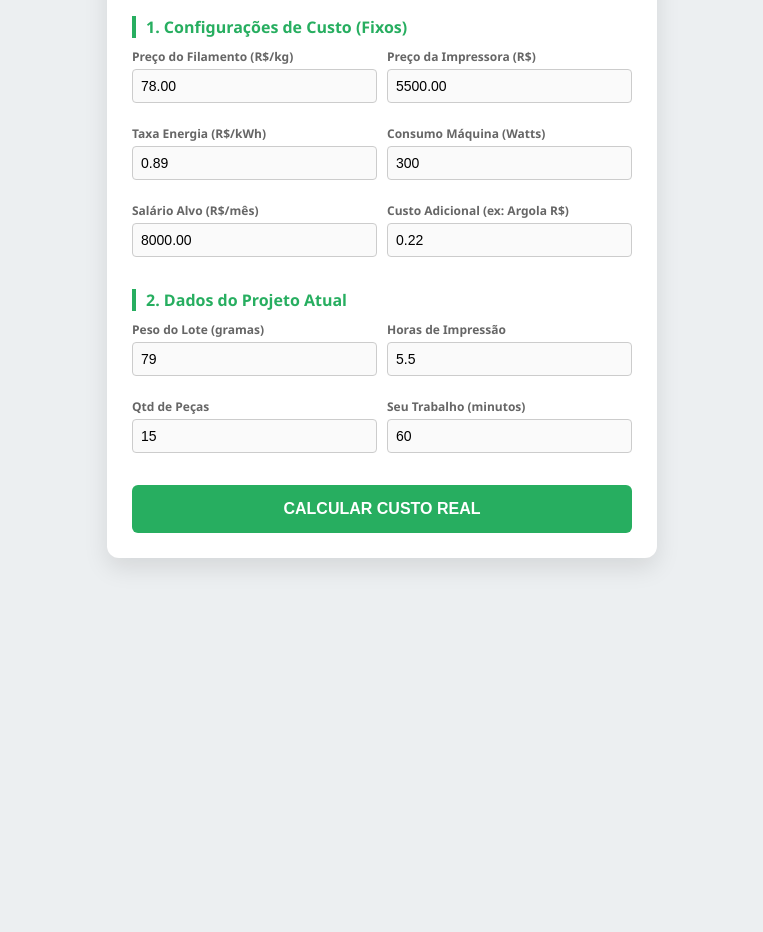
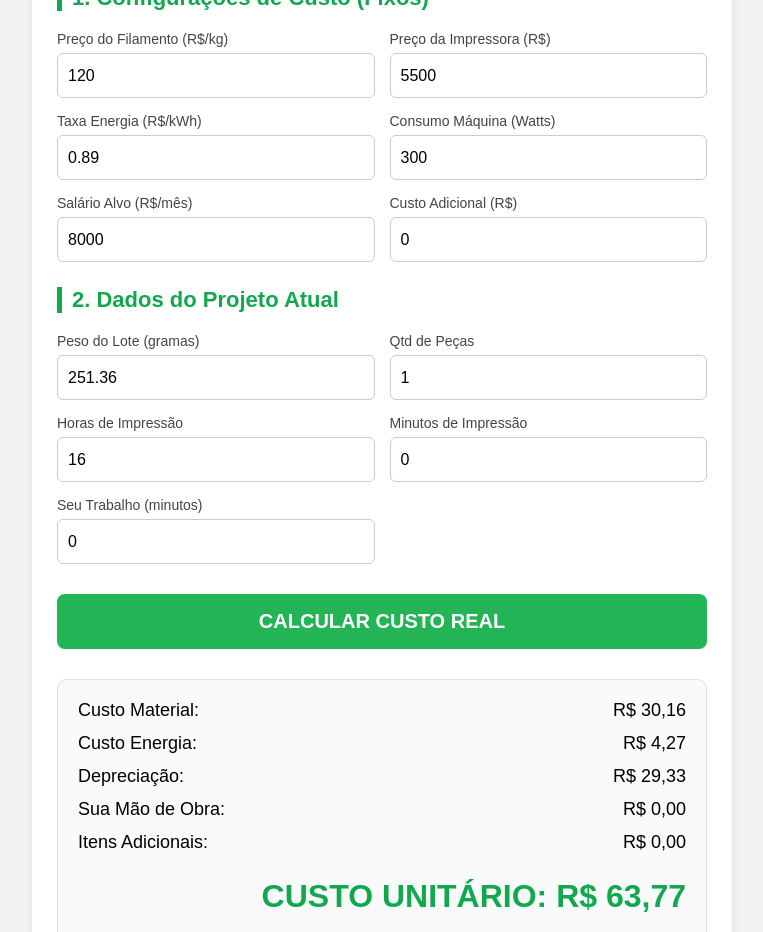
Before and after one commit to cesarlopesilva/calculadora3d, a plain HTML site: page index.html in a window 1280 px wide. Shown: the part 122-1054 px from the top of the page, without its empty margins (258-1021 px from the left). Before the commit the page ends 800 px from the top, so only its background shows below. Drawn offline with Linux system fonts and the light colour scheme.

Commit message:
Update index.html

```diff
--- a/index.html
+++ b/index.html
@@ -1,134 +1,322 @@
 <!DOCTYPE html>
-<html lang="pt-br">
+<html lang="pt-BR">
 <head>
-    <meta charset="UTF-8">
-    <meta name="viewport" content="width=device-width, initial-scale=1.0">
-    <title>Calculadora 3D Pro - Flexível</title>
+  <meta charset="UTF-8" />
+  <meta name="viewport" content="width=device-width, initial-scale=1.0"/>
+  <title>Calculadora 3D Pro</title>
+
   <style>
-        body { font-family: 'Segoe UI', Tahoma, Geneva, Verdana, sans-serif; background: #eceff1; display: flex; justify-content: center; padding: 20px; }
-        .card { background: white; padding: 25px; border-radius: 12px; box-shadow: 0 10px 25px rgba(0,0,0,0.1); width: 100%; max-width: 500px; }
-        h2 { color: #2c3e50; text-align: center; margin-bottom: 20px; border-bottom: 2px solid #27ae60; padding-bottom: 10px; }
-        h3 { font-size: 16px; color: #27ae60; margin-top: 20px; margin-bottom: 10px; border-left: 4px solid #27ae60; padding-left: 10px; }
-        .grid { display: grid; grid-template-columns: 1fr 1fr; gap: 10px; }
-        .input-group { margin-bottom: 12px; }
-        label { display: block; font-size: 12px; color: #666; margin-bottom: 4px; font-weight: bold; }
-        input { width: 100%; padding: 8px; border: 1px solid #ccc; border-radius: 4px; box-sizing: border-box; font-size: 14px; background: #fafafa; }
-        button { width: 100%; padding: 15px; background: #27ae60; color: white; border: none; border-radius: 6px; font-size: 16px; cursor: pointer; margin-top: 20px; font-weight: bold; transition: 0.3s; }
-        button:hover { background: #1e8449; }
-        .results { margin-top: 25px; padding: 15px; background: #f9f9f9; border-radius: 8px; border: 1px solid #ddd; display: none; }
-        .result-item { display: flex; justify-content: space-between; margin-bottom: 8px; font-size: 14px; color: #333; }
-        .total { font-size: 18px; font-weight: bold; color: #2c3e50; margin-top: 10px; border-top: 2px solid #eee; padding-top: 10px; }
-        .highlight { color: #27ae60; font-size: 22px; }
+    *{
+      margin:0;
+      padding:0;
+      box-sizing:border-box;
+      font-family:Arial, Helvetica, sans-serif;
+    }
+
+    body{
+      background:#f2f2f2;
+      padding:20px;
+      display:flex;
+      justify-content:center;
+    }
+
+    .container{
+      width:100%;
+      max-width:700px;
+      background:#fff;
+      padding:25px;
+      border-radius:12px;
+      box-shadow:0 2px 10px rgba(0,0,0,.08);
+    }
+
+    h1{
+      text-align:center;
+      margin-bottom:25px;
+      color:#1e3a5f;
+    }
+
+    .section-title{
+      color:#11a84f;
+      font-size:22px;
+      font-weight:bold;
+      margin:25px 0 20px;
+      border-left:5px solid #11a84f;
+      padding-left:10px;
+    }
+
+    .grid{
+      display:grid;
+      grid-template-columns:1fr 1fr;
+      gap:15px;
+    }
+
+    .field{
+      display:flex;
+      flex-direction:column;
+    }
+
+    label{
+      margin-bottom:6px;
+      font-size:14px;
+      color:#444;
+    }
+
+    input{
+      height:45px;
+      padding:10px;
+      border:1px solid #ccc;
+      border-radius:6px;
+      font-size:16px;
+    }
+
+    button{
+      width:100%;
+      height:55px;
+      margin-top:30px;
+      border:none;
+      border-radius:8px;
+      background:#22b455;
+      color:#fff;
+      font-size:20px;
+      font-weight:bold;
+      cursor:pointer;
+      transition:.2s;
+    }
+
+    button:hover{
+      background:#169744;
+    }
+
+    .resultado{
+      margin-top:30px;
+      border:1px solid #ddd;
+      border-radius:10px;
+      padding:20px;
+      background:#fafafa;
+    }
+
+    .linha{
+      display:flex;
+      justify-content:space-between;
+      margin-bottom:12px;
+      font-size:18px;
+    }
+
+    .total{
+      margin-top:25px;
+      font-size:32px;
+      font-weight:bold;
+      color:#11a84f;
+      text-align:right;
+    }
+
+    .venda{
+      margin-top:20px;
+      text-align:center;
+      font-size:22px;
+      font-weight:bold;
+    }
+
+    .venda span{
+      display:block;
+      margin-top:10px;
+      color:#11a84f;
+      font-size:42px;
+    }
+
+    @media(max-width:700px){
+      .grid{
+        grid-template-columns:1fr;
+      }
+    }
   </style>
 </head>
+
 <body>
 
-<div class="card">
-    <h2>Calculadora 3D Pro</h2>
+<div class="container">
 
-    <h3>1. Configurações de Custo (Fixos)</h3>
+  <h1>Calculadora 3D Pro</h1>
+
+  <div class="section-title">1. Configurações de Custo (Fixos)</div>
+
   <div class="grid">
-        <div class="input-group">
+
+    <div class="field">
       <label>Preço do Filamento (R$/kg)</label>
-            <input type="number" id="cfgPrecoFilamento" value="78.00">
-        </div>
-        <div class="input-group">
-            <label>Preço da Impressora (R$)</label>
-            <input type="number" id="cfgPrecoImpressora" value="5500.00">
-        </div>
-        <div class="input-group">
-            <label>Taxa Energia (R$/kWh)</label>
-            <input type="number" id="cfgTaxaEnergia" value="0.89">
-        </div>
-        <div class="input-group">
-            <label>Consumo Máquina (Watts)</label>
-            <input type="number" id="cfgConsumoW" value="300">
-        </div>
-        <div class="input-group">
-            <label>Salário Alvo (R$/mês)</label>
-            <input type="number" id="cfgSalario" value="8000.00">
-        </div>
-        <div class="input-group">
-            <label>Custo Adicional (ex: Argola R$)</label>
-            <input type="number" id="cfgAdicional" value="0.22">
-        </div>
+      <input type="number" id="filamento" value="120" step="0.01">
     </div>
 
-    <h3>2. Dados do Projeto Atual</h3>
+    <div class="field">
+      <label>Preço da Impressora (R$)</label>
+      <input type="number" id="impressora" value="5500" step="0.01">
+    </div>
+
+    <div class="field">
+      <label>Taxa Energia (R$/kWh)</label>
+      <input type="number" id="energia" value="0.89" step="0.01">
+    </div>
+
+    <div class="field">
+      <label>Consumo Máquina (Watts)</label>
+      <input type="number" id="consumo" value="300">
+    </div>
+
+    <div class="field">
+      <label>Salário Alvo (R$/mês)</label>
+      <input type="number" id="salario" value="8000" step="0.01">
+    </div>
+
+    <div class="field">
+      <label>Custo Adicional (R$)</label>
+      <input type="number" id="adicional" value="0" step="0.01">
+    </div>
+
+  </div>
+
+  <div class="section-title">2. Dados do Projeto Atual</div>
+
   <div class="grid">
-        <div class="input-group">
+
+    <div class="field">
       <label>Peso do Lote (gramas)</label>
-            <input type="number" id="pesoTotal" value="79">
+      <input type="number" id="peso" value="251.36" step="0.01">
     </div>
-        <div class="input-group">
+
+    <div class="field">
+      <label>Qtd de Peças</label>
+      <input type="number" id="pecas" value="1">
+    </div>
+
+    <div class="field">
       <label>Horas de Impressão</label>
-            <input type="number" id="tempoImpressao" value="5.5">
+      <input type="number" id="horas" value="16">
     </div>
-        <div class="input-group">
-            <label>Qtd de Peças</label>
-            <input type="number" id="qtdPecas" value="15">
+
+    <div class="field">
+      <label>Minutos de Impressão</label>
+      <input type="number" id="minutos" value="0">
     </div>
-        <div class="input-group">
+
+    <div class="field">
       <label>Seu Trabalho (minutos)</label>
-            <input type="number" id="tempoHumano" value="60">
+      <input type="number" id="trabalho" value="0">
     </div>
+
   </div>
 
   <button onclick="calcular()">CALCULAR CUSTO REAL</button>
 
-    <div class="results" id="output">
-        <div class="result-item"><span>Custo Material:</span> <span id="resFilamento"></span></div>
-        <div class="result-item"><span>Custo Energia:</span> <span id="resEnergia"></span></div>
-        <div class="result-item"><span>Depreciação:</span> <span id="resDeprec"></span></div>
-        <div class="result-item"><span>Sua Mão de Obra:</span> <span id="resMaoObra"></span></div>
-        <div class="result-item"><span>Itens Adicionais:</span> <span id="resAdicional"></span></div>
-        <div class="result-item total"><span>CUSTO UNITÁRIO:</span> <span id="resTotal" class="highlight"></span></div>
-        <div style="text-align: center; margin-top: 15px; font-weight: bold;">
-            Sugestão de Venda (2x Custo): <br>
-            <span id="resSugestao" style="color: #27ae60; font-size: 24px;"></span>
+  <div class="resultado">
+
+    <div class="linha">
+      <span>Custo Material:</span>
+      <span id="resMaterial">R$ 0,00</span>
     </div>
+
+    <div class="linha">
+      <span>Custo Energia:</span>
+      <span id="resEnergia">R$ 0,00</span>
     </div>
+
+    <div class="linha">
+      <span>Depreciação:</span>
+      <span id="resDepreciacao">R$ 0,00</span>
+    </div>
+
+    <div class="linha">
+      <span>Sua Mão de Obra:</span>
+      <span id="resMao">R$ 0,00</span>
+    </div>
+
+    <div class="linha">
+      <span>Itens Adicionais:</span>
+      <span id="resAdd">R$ 0,00</span>
+    </div>
+
+    <div class="total" id="total">
+      R$ 0,00
+    </div>
+
+    <div class="venda">
+      Sugestão de Venda (2x Custo):
+      <span id="venda">R$ 0,00</span>
+    </div>
+
+  </div>
+
 </div>
 
 <script>
-    function calcular() {
-        // Captura valores das configurações (Fixos/Manuais)
-        const precoKgFilamento = parseFloat(document.getElementById('cfgPrecoFilamento').value);
-        const valorImpressora = parseFloat(document.getElementById('cfgPrecoImpressora').value);
-        const taxaEnergia = parseFloat(document.getElementById('cfgTaxaEnergia').value);
-        const consumoW = parseFloat(document.getElementById('cfgConsumoW').value);
-        const salarioDesejado = parseFloat(document.getElementById('cfgSalario').value);
-        const adicionalUnitario = parseFloat(document.getElementById('cfgAdicional').value);
 
-        const vidaUtilHoras = 3000; // Média padrão de mercado
-        const horasTrabalhadasMes = 160;
+function moeda(valor){
+  return valor.toLocaleString('pt-BR',{
+    style:'currency',
+    currency:'BRL'
+  });
+}
 
-        // Captura valores do projeto
-        const pesoTotalGrams = parseFloat(document.getElementById('pesoTotal').value);
-        const tempoImpressaoHours = parseFloat(document.getElementById('tempoImpressao').value);
-        const qtdPecas = parseInt(document.getElementById('qtdPecas').value);
-        const tempoHumanoMinutos = parseFloat(document.getElementById('tempoHumano').value);
+function calcular(){
 
-        // Cálculos
-        const custoFilamentoUn = (precoKgFilamento / 1000 * pesoTotalGrams) / qtdPecas;
-        const custoEnergiaUn = ((consumoW / 1000) * tempoImpressaoHours * taxaEnergia) / qtdPecas;
-        const custoDeprecUn = (valorImpressora / vidaUtilHoras * tempoImpressaoHours) / qtdPecas;
-        const valorHoraTrabalho = salarioDesejado / horasTrabalhadasMes;
-        const custoMaoObraUn = (valorHoraTrabalho * (tempoHumanoMinutos / 60)) / qtdPecas;
+  const filamento = parseFloat(document.getElementById('filamento').value) || 0;
+  const impressora = parseFloat(document.getElementById('impressora').value) || 0;
+  const energia = parseFloat(document.getElementById('energia').value) || 0;
+  const consumo = parseFloat(document.getElementById('consumo').value) || 0;
+  const salario = parseFloat(document.getElementById('salario').value) || 0;
+  const adicional = parseFloat(document.getElementById('adicional').value) || 0;
 
-        const custoTotalFinal = custoFilamentoUn + custoEnergiaUn + custoDeprecUn + custoMaoObraUn + adicionalUnitario;
+  const peso = parseFloat(document.getElementById('peso').value) || 0;
+  const pecas = parseFloat(document.getElementById('pecas').value) || 1;
 
-        // Atualiza a tela
-        document.getElementById('resFilamento').innerText = 'R$ ' + custoFilamentoUn.toFixed(2);
-        document.getElementById('resEnergia').innerText = 'R$ ' + custoEnergiaUn.toFixed(2);
-        document.getElementById('resDeprec').innerText = 'R$ ' + custoDeprecUn.toFixed(2);
-        document.getElementById('resMaoObra').innerText = 'R$ ' + custoMaoObraUn.toFixed(2);
-        document.getElementById('resAdicional').innerText = 'R$ ' + adicionalUnitario.toFixed(2);
-        document.getElementById('resTotal').innerText = 'R$ ' + custoTotalFinal.toFixed(2);
-        document.getElementById('resSugestao').innerText = 'R$ ' + (custoTotalFinal * 2).toFixed(2);
+  const horas = parseFloat(document.getElementById('horas').value) || 0;
+  const minutos = parseFloat(document.getElementById('minutos').value) || 0;
 
-        document.getElementById('output').style.display = 'block';
+  const trabalho = parseFloat(document.getElementById('trabalho').value) || 0;
+
+  // CONVERSÃO TOTAL PARA HORAS
+  const tempoTotalHoras = horas + (minutos / 60);
+
+  // MATERIAL
+  const custoMaterial = (peso / 1000) * filamento;
+
+  // ENERGIA
+  const custoEnergia = ((consumo / 1000) * tempoTotalHoras) * energia;
+
+  // DEPRECIAÇÃO
+  const vidaUtilHoras = 3000;
+  const depreciacao = (impressora / vidaUtilHoras) * tempoTotalHoras;
+
+  // MÃO DE OBRA
+  const valorHora = salario / 220;
+  const custoMao = (trabalho / 60) * valorHora;
+
+  // TOTAL
+  const total =
+    custoMaterial +
+    custoEnergia +
+    depreciacao +
+    custoMao +
+    adicional;
+
+  const unitario = total / pecas;
+  const sugestaoVenda = unitario * 2;
+
+  // RESULTADOS
+  document.getElementById('resMaterial').innerText = moeda(custoMaterial);
+  document.getElementById('resEnergia').innerText = moeda(custoEnergia);
+  document.getElementById('resDepreciacao').innerText = moeda(depreciacao);
+  document.getElementById('resMao').innerText = moeda(custoMao);
+  document.getElementById('resAdd').innerText = moeda(adicional);
+
+  document.getElementById('total').innerText =
+    "CUSTO UNITÁRIO: " + moeda(unitario);
+
+  document.getElementById('venda').innerText =
+    moeda(sugestaoVenda);
 }
+
+calcular();
+
 </script>
 
 </body>
```
Lines whose indentation alone changed are shown as unchanged.
